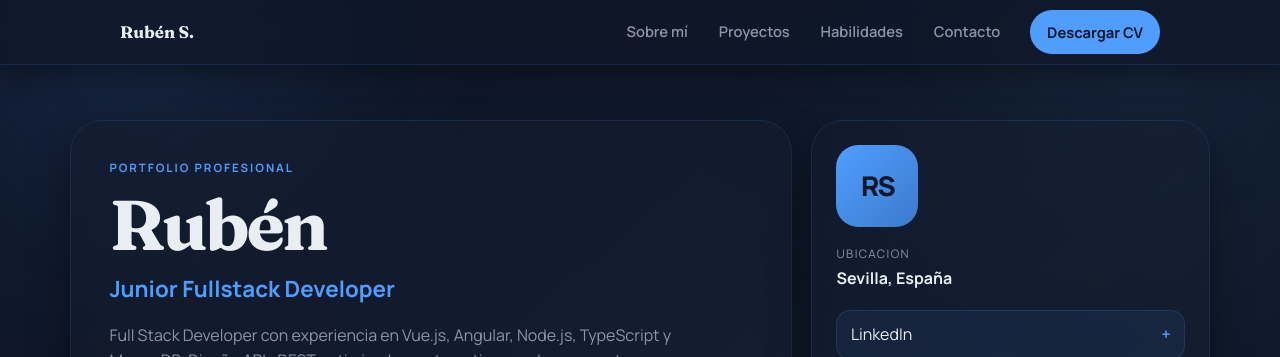
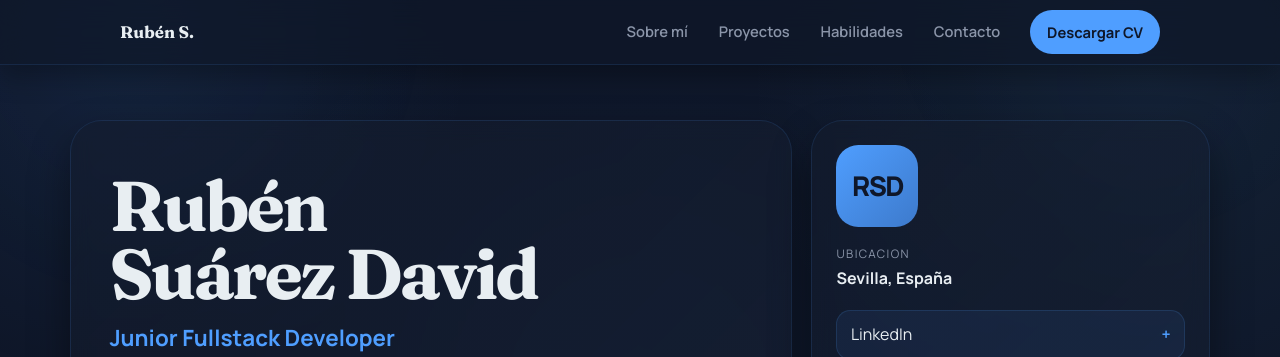
Before and after one commit to rubsuadav/portfolio, a Next.js app: page / in a window 1280 px wide. Shown: the top 357 px of the page. Built offline with nearby package versions, Linux system fonts and the light colour scheme.

Commit message:
refactor: update hero section to use full name and initials, remove kicker text

```diff
--- a/src/components/portfolio/hero-section.module.css
+++ b/src/components/portfolio/hero-section.module.css
@@ -21,14 +21,6 @@
 .heroSection__introCard {
   border-radius: 2rem;
   padding: clamp(1.6rem, 3vw, 2.4rem);
-}
-
-.heroSection__kicker {
-  text-transform: uppercase;
-  letter-spacing: 0.17em;
-  font-weight: 700;
-  color: var(--accent);
-  font-size: 0.72rem;
 }
 
 .heroSection__title {
--- a/src/components/portfolio/hero-section.tsx
+++ b/src/components/portfolio/hero-section.tsx
@@ -18,11 +18,21 @@ export function HeroSection({
   socialLinks,
   metrics,
 }: HeroSectionProps) {
+  const firstName = profile.name;
+  const lastName = profile.lastName;
+  const fullName = firstName + " " + lastName;
+
+  const firstLetterName = firstName.charAt(0);
+  const firstLetterFirstLastName = lastName.charAt(0);
+  const firstLetterSecondLastName = lastName.split(" ")[1]?.charAt(0) || "";
+
+  const initials =
+    firstLetterName + firstLetterFirstLastName + firstLetterSecondLastName;
+
   return (
     <section className={styles.heroSection} id="inicio">
       <div className={styles.heroSection__introCard}>
-        <p className={styles.heroSection__kicker}>Portfolio profesional</p>
-        <h1 className={styles.heroSection__title}>{profile.name}</h1>
+        <h1 className={styles.heroSection__title}>{fullName}</h1>
         <p className={styles.heroSection__role}>{profile.title}</p>
         <p className={styles.heroSection__summary}>{profile.summary}</p>
 
@@ -57,7 +67,7 @@ export function HeroSection({
                   isSeparatorCharacter={null}
                   animateOnVisible={{
                     triggerOnce: false,
-                    rootMargin: "0px 0px -10% 0px"
+                    rootMargin: "0px 0px -10% 0px",
                   }}
                 />
               </strong>
@@ -71,7 +81,7 @@ export function HeroSection({
 
       <aside className={styles.heroSection__profileCard}>
         <div className={styles.heroSection__avatar} aria-hidden="true">
-          RS
+          {initials}
         </div>
 
         <div className={styles.heroSection__location}>
```
